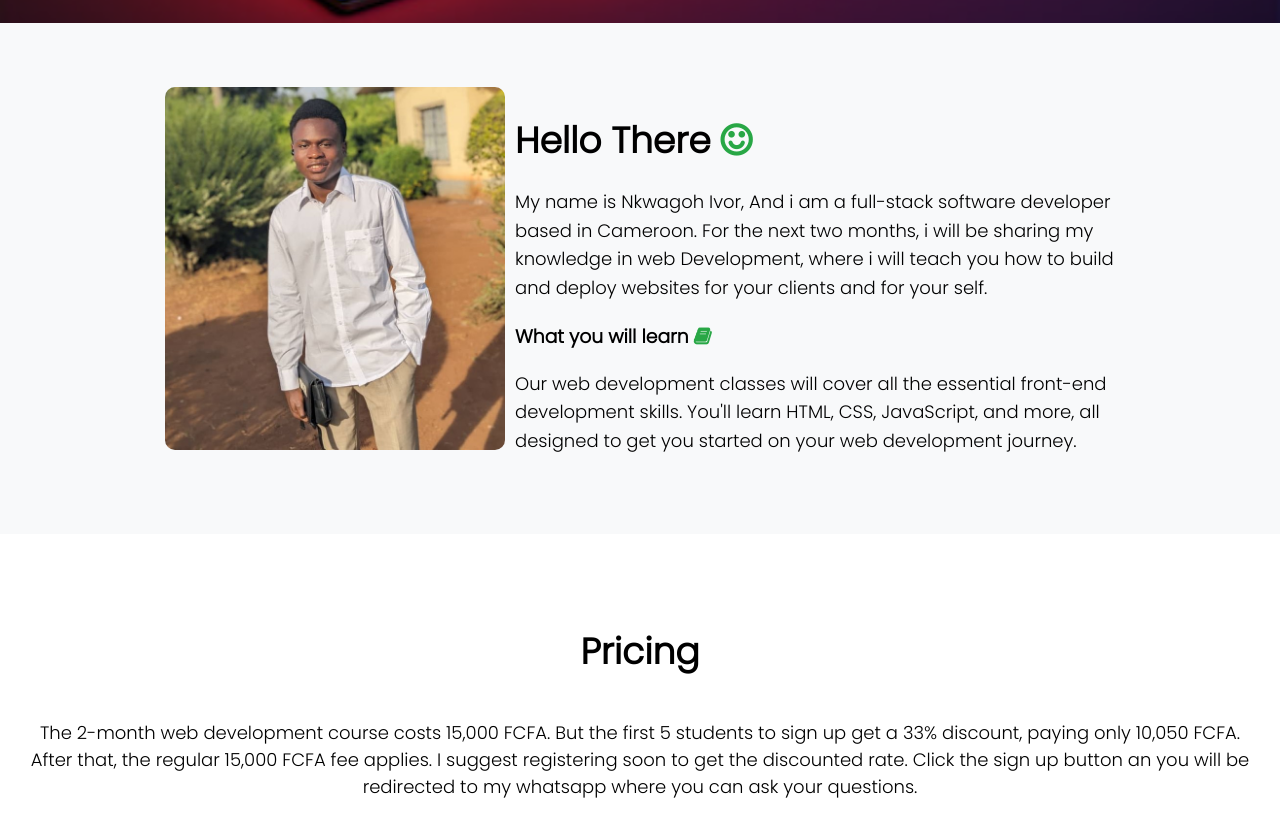
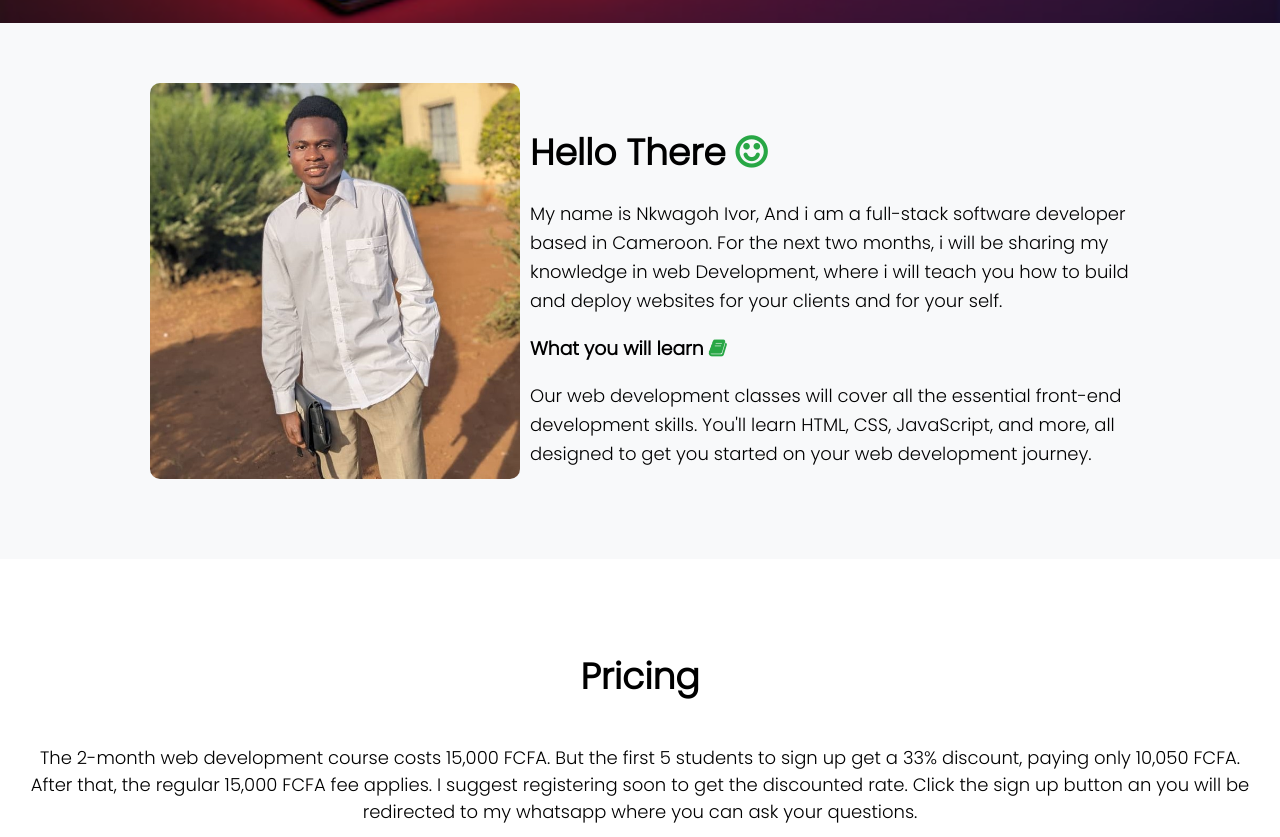
Before and after one commit to Ivor8/devhq.github.io, a plain HTML site: page index.html in a window 1280 px wide. Shown: the part 866-1703 px from the top of the page. Drawn offline with Linux system fonts and the light colour scheme.

Commit message:
Update style.css

```diff
--- a/style.css
+++ b/style.css
@@ -155,7 +155,7 @@ body, html {
     .about img {
         margin-right: 10px;
         margin-bottom: 0;
-        max-width: 340px;
+        max-width: 370px;
         border-radius: 10px;
         margin-bottom: 20px;
     }
```
